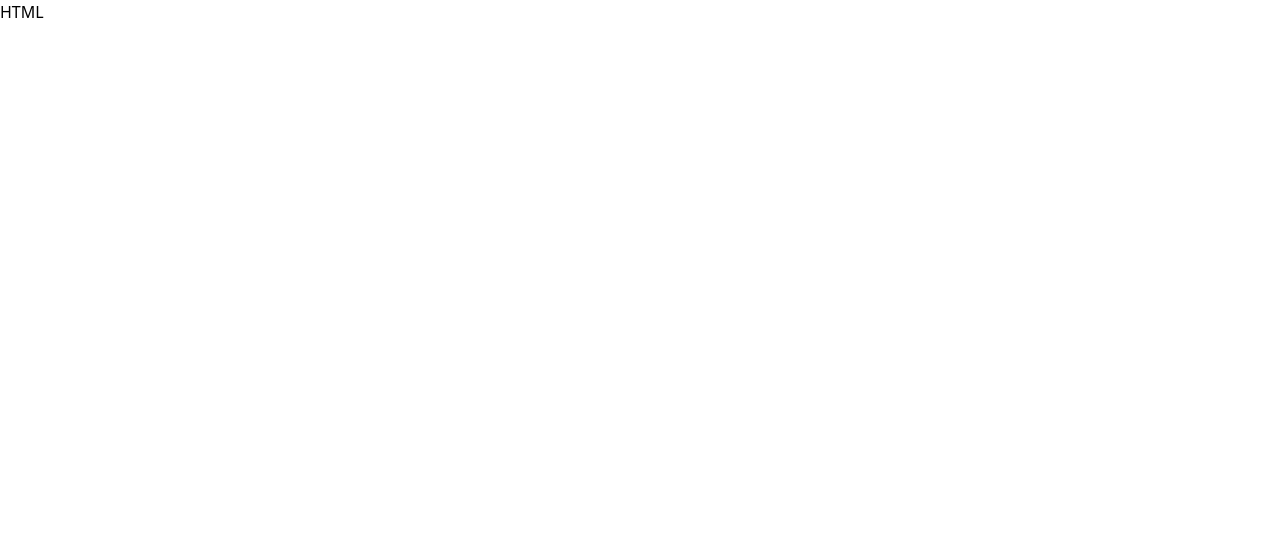
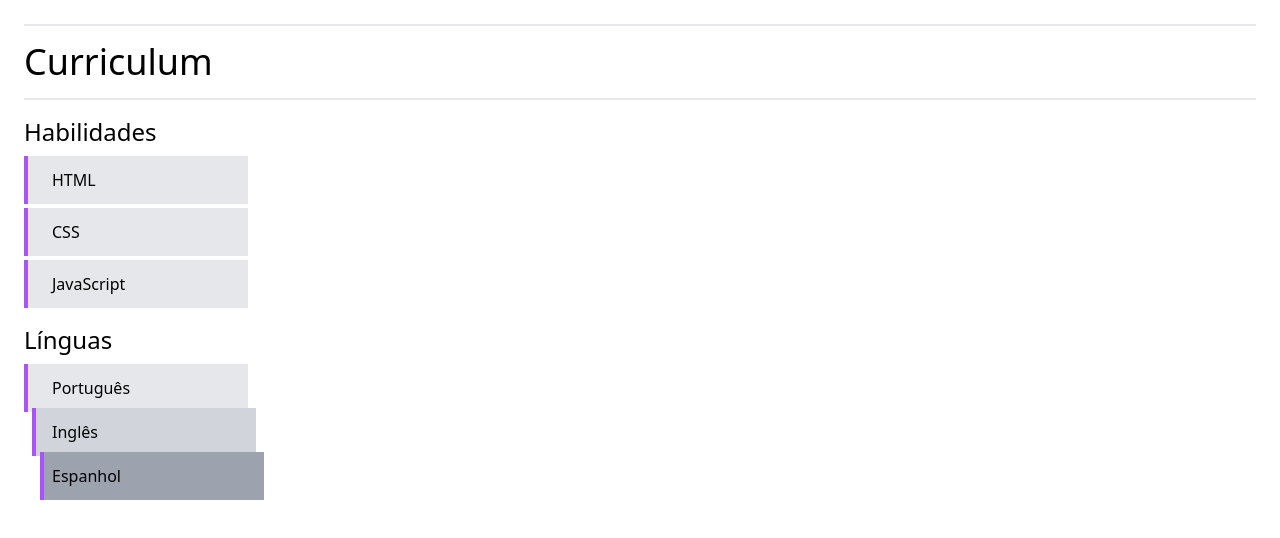
Before and after one commit to DavidGBbr/tailwind, a website: page src/index.html in a window 1280 px wide. Drawn offline with Linux system fonts and the light colour scheme.

Commit message:
feat: box model 2

```diff
--- a/src/index.html
+++ b/src/index.html
@@ -7,8 +7,42 @@
     <link rel="stylesheet" href="./output.css" />
   </head>
   <body>
-    <div class="box-content h-16 bg-slate-400 pt-4 border-b-8 border-red-200">
-      HTML
+    <div class="p-6">
+      <h1 class="text-4xl border-t-2 border-b-2 py-4">Curriculum</h1>
+
+      <div class="mt-4">
+        <h2 class="text-2xl mb-2">Habilidades</h2>
+        <ul class="flex gap-1 flex-col">
+          <li class="bg-gray-200 w-56 px-6 py-3 border-l-purple-500 border-l-4">
+            HTML
+          </li>
+          <li class="bg-gray-200 w-56 px-6 py-3 border-l-purple-500 border-l-4">
+            CSS
+          </li>
+          <li class="bg-gray-200 w-56 px-6 py-3 border-l-purple-500 border-l-4">
+            JavaScript
+          </li>
+        </ul>
+      </div>
+
+      <div class="mt-4">
+        <h2 class="text-2xl mb-2">Línguas</h2>
+        <ul class="flex flex-col">
+          <li class="bg-gray-200 w-56 pl-6 py-3 border-l-purple-500 border-l-4">
+            Português
+          </li>
+          <li
+            class="bg-gray-300 w-56 pl-4 py-3 border-l-purple-500 border-l-4 -mt-1 ml-2"
+          >
+            Inglês
+          </li>
+          <li
+            class="bg-gray-400 w-56 pl-2 py-3 border-l-purple-500 border-l-4 -mt-1 ml-4"
+          >
+            Espanhol
+          </li>
+        </ul>
+      </div>
     </div>
   </body>
 </html>
```
Also changed, not shown: src/output.css.
